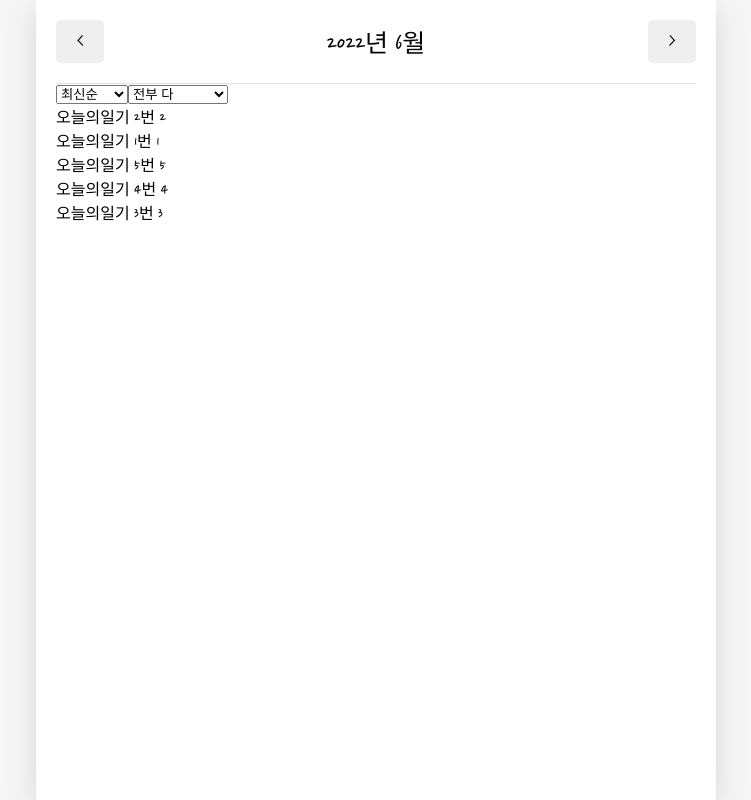
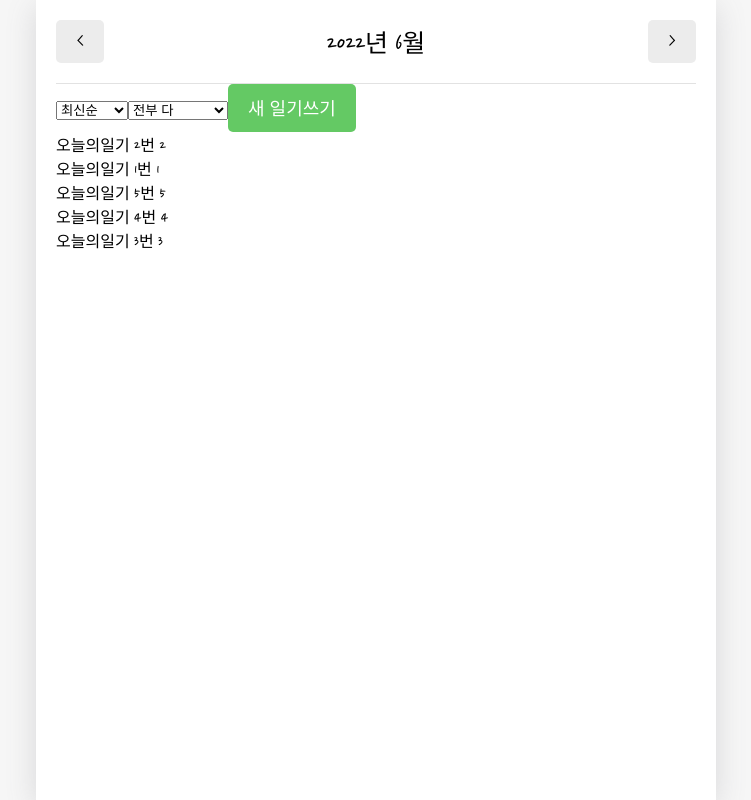
Before and after one commit to chaengs/emtion_diary, a React (Create React App) app: page / in a window 1280 px wide. Shown: the whole page, without its empty margins (264-1015 px from the left). Built offline with nearby package versions, Linux system fonts and the light colour scheme; a web font is replaced by a local one.

Commit message:
useNavigate()로 일기쓰기 버튼 생성

```diff
--- a/src/components/DiaryList.js
+++ b/src/components/DiaryList.js
@@ -1,4 +1,6 @@
 import { useState } from 'react'
+import { useNavigate } from 'react-router-dom'
+import MyButton from './MyButton'
 
 //날짜순 옵션
 const sortOptionList = [
@@ -22,6 +24,7 @@
     )
 }
 const DiaryList = ({diaryList}) => {
+    const navigate = useNavigate()
     //정렬 기준 state
     const [sortType, setSortType] = useState('latest') //날짜순
     const [filter, setFilter] = useState('all') //감정순
@@ -54,6 +57,7 @@
         <div>
             <ControlMenu value={sortType} onChange={setSortType} optionList={sortOptionList}/>
             <ControlMenu value={filter} onChange={setFilter} optionList={filterOptionList}/>
+            <MyButton type={'positive'} text={'새 일기쓰기'} onClick={()=>navigate('/new')}/>
             {getProcessedDiaryList().map((it)=>(
                 <div key={it.id}>
                     {it.content} {it.emotion}
--- a/src/components/MyButton.js
+++ b/src/components/MyButton.js
@@ -1,8 +1,8 @@
 const MyButton = ({text, type, onClick}) => {
-    const btnType = ['positive', 'nagative'].includes(type ? type : 'default')
+    const btnType = ['positive', 'nagative'].includes(type) ? type : 'default'
 
     return (
-        <button className={["MyButton", `MyButton_${btnType}`].join(" ")} onClick={onClick}>
+        <button className={['MyButton', `MyButton_${btnType}`].join(" ")} onClick={onClick}>
             {text}
         </button>
     )
```
